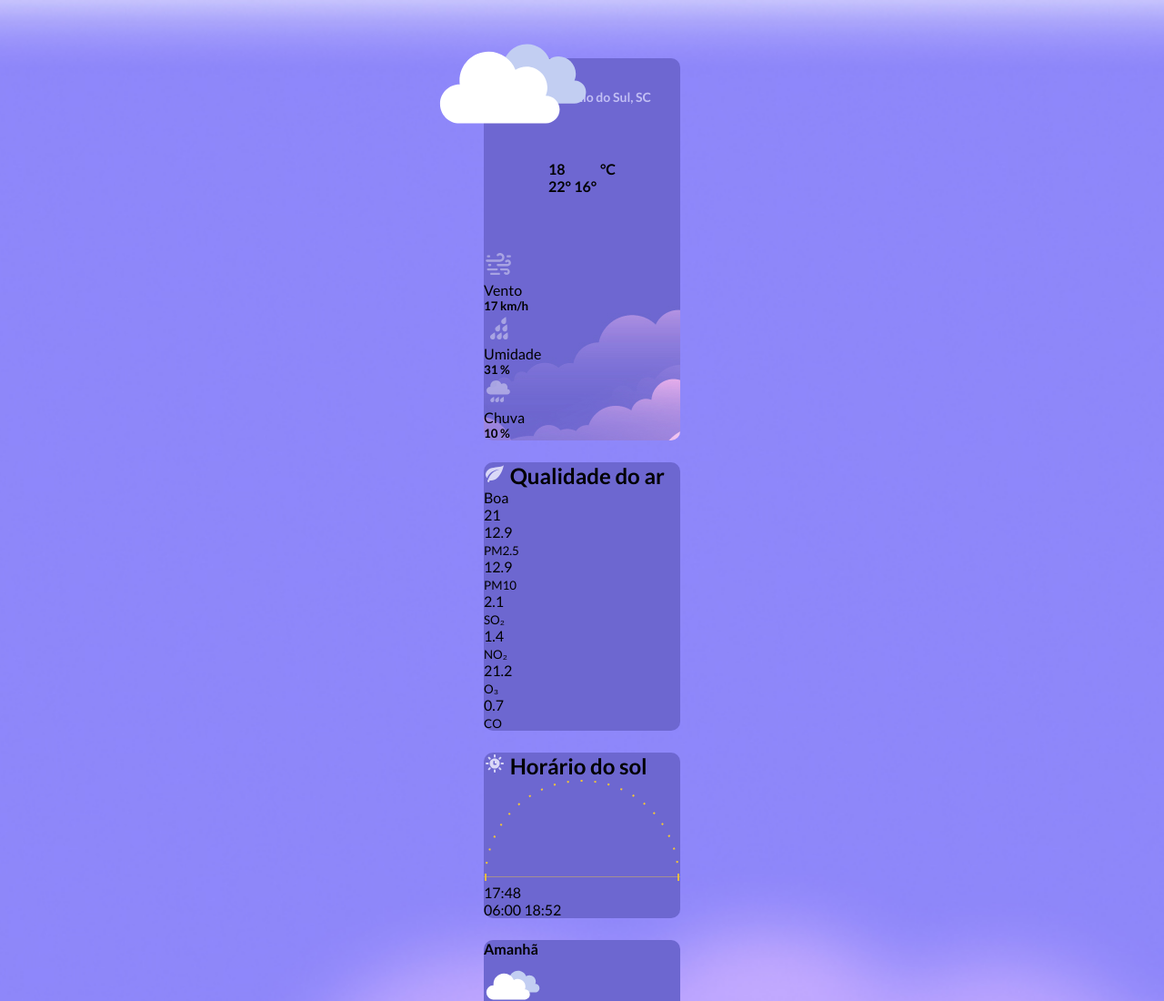
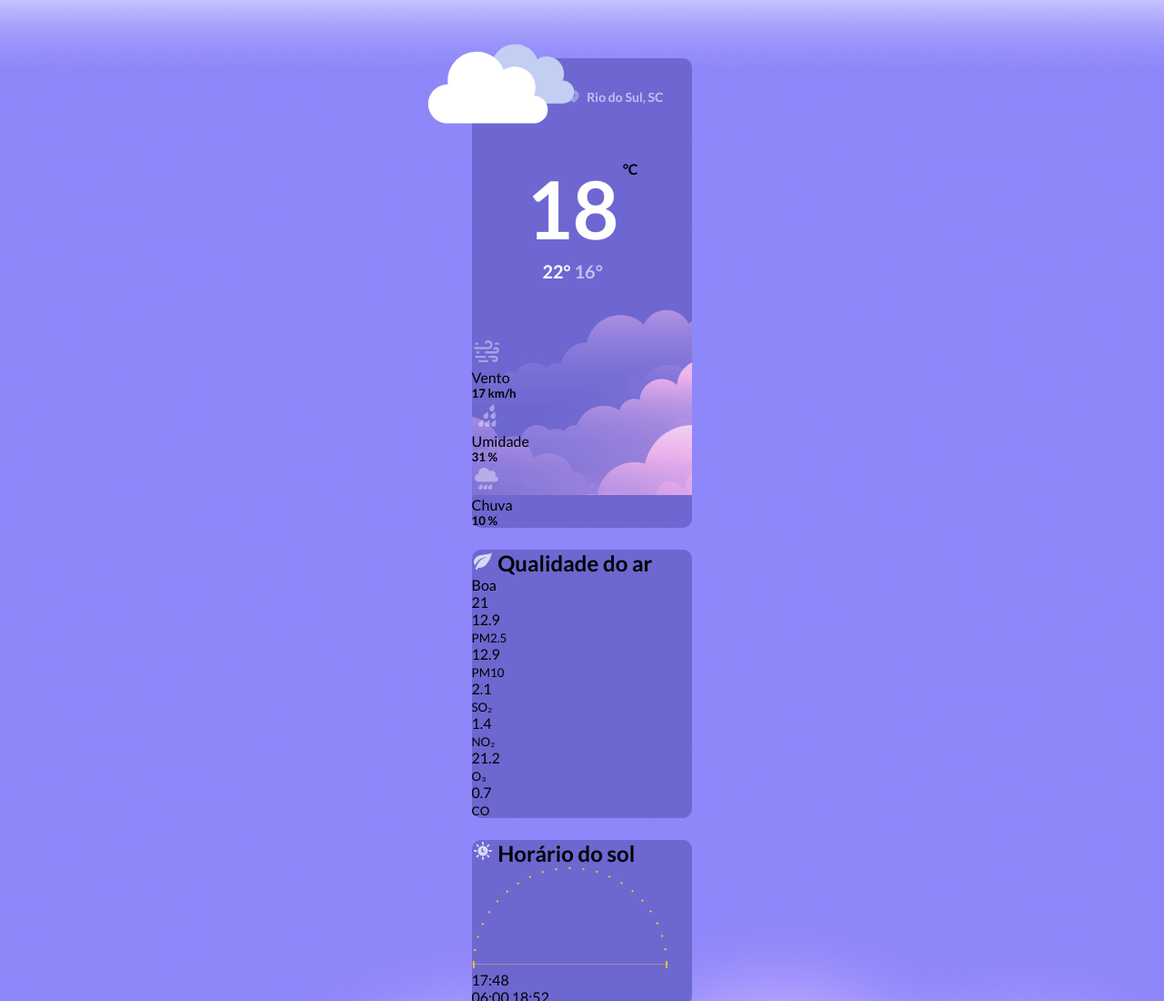
Before and after one commit to leticea/weather-page, a plain HTML site: page index.html in a window 1280 px wide. Shown: the top 1100 px of the page at 91% size. Drawn offline with Linux system fonts and the light colour scheme.

Commit message:
css codes

```diff
--- a/style.css
+++ b/style.css
@@ -67,3 +67,20 @@ section {
   justify-content: center;
   gap: 0.4rem;
 }
+
+.temp .number {
+  text-align: center;
+  font-size: 8.8rem;
+  color: white;
+  display: flex;
+  flex-direction: column;
+  gap: 0.4rem;
+}
+
+.temp .number .maxmin {
+  font-size: 2rem;
+}
+
+.temp .number .maxmin span {
+  color: #c2bff4;
+}
```
